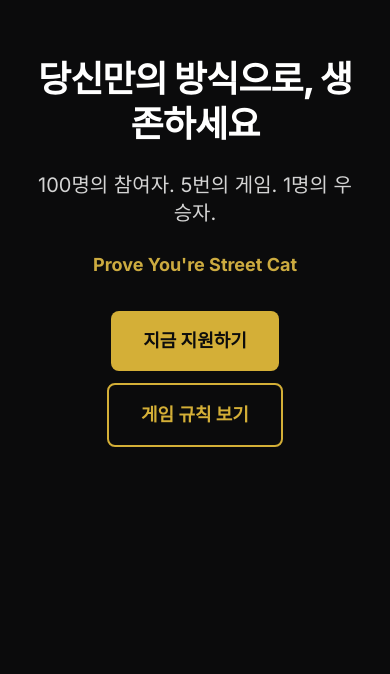
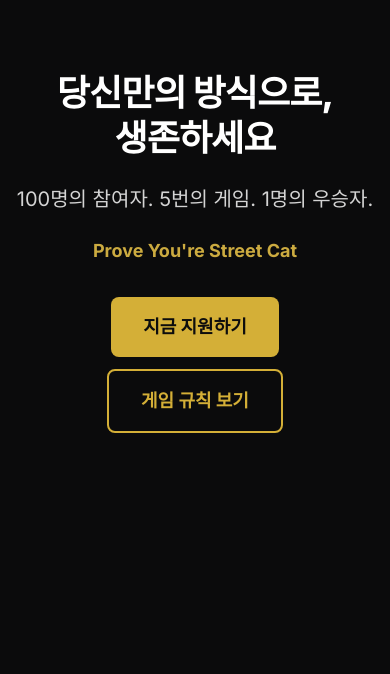
Before and after one commit to akma1413/Squid-game, a Next.js app: page / in a window 390 px wide. Shown: the part 170-844 px from the top of the page. Built offline with nearby package versions, Linux system fonts and the light colour scheme; no server answers.

Commit message:
fix: Force line break in Hero headline for mobile and refine text sizes

```diff
--- a/src/components/Hero.tsx
+++ b/src/components/Hero.tsx
@@ -9,17 +9,17 @@ export default function Hero() {
     <section className="relative min-h-screen flex items-center justify-center bg-[#0B0B0C] overflow-hidden">
       <div className="relative z-10 text-center px-4 max-w-screen-lg mx-auto">
         {/* Main Headline */}
-        <h1 className="text-4xl md:text-7xl font-extrabold tracking-tight text-white mb-6 leading-tight break-words px-4">
-          {COPY.hero.headline}
+        <h1 className="text-4xl md:text-7xl font-extrabold tracking-tight text-white mb-6 leading-tight">
+          {COPY.hero.headlinePart1}<br className="md:hidden"/>{COPY.hero.headlinePart2}
         </h1>
 
         {/* Subtitle */}
-        <p className="mt-5 text-xl md:text-3xl text-neutral-300 mb-6 max-w-3xl mx-auto break-words px-4">
+        <p className="mt-5 text-xl md:text-3xl text-neutral-300 mb-6 max-w-3xl mx-auto">
           {COPY.hero.sub}
         </p>
 
         {/* Slogan */}
-        <p className="mt-2 text-lg md:text-3xl font-bold text-amber-300/80 mb-8 break-words px-4">
+        <p className="mt-2 text-lg md:text-3xl font-bold text-amber-300/80 mb-8">
           {COPY.hero.slogan}
         </p>
 
--- a/src/content/copy.ts
+++ b/src/content/copy.ts
@@ -1,6 +1,7 @@
 export const COPY = {
   hero: {
-    headline: "당신만의 방식으로, 생존하세요",
+    headlinePart1: "당신만의 방식으로,",
+    headlinePart2: "생존하세요",
     sub: "100명의 참여자. 5번의 게임. 1명의 우승자.",
     slogan: "Prove You're Street Cat",
     ctaPrimary: "지금 지원하기",
```
